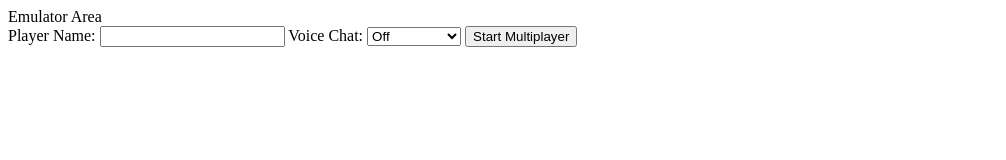
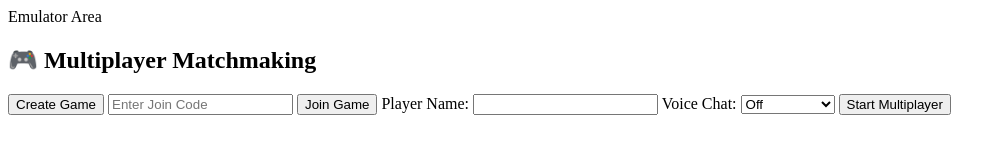
Before and after one commit to drfuentes76/Retro-Games, a plain HTML site: page index.html in a window 1280 px wide. Shown: the whole page, without its empty margins (0-1006 px from the left). Drawn offline with Linux system fonts and the light colour scheme.

Commit message:
Add files via upload

```diff
--- a/index.html
+++ b/index.html
@@ -15,7 +15,25 @@
       stopVoiceStream();
     }
   });
+
+  import { generateJoinCode, redirectToRoom } from './matchmaking.js';
+
+  function createRoom() {
+    const code = generateJoinCode();
+    alert('Room Code: ' + code + '\nLink: ' + window.location.origin + window.location.pathname + '?room=' + code);
+    redirectToRoom(code);
+  }
+
+  function joinRoom() {
+    const code = document.getElementById('roomInput').value.trim().toUpperCase();
+    if (code) redirectToRoom(code);
+  }
 </script></head><body><div id='emulatorContainer'>Emulator Area</div><div>
+  <h2>🎮 Multiplayer Matchmaking</h2>
+  <button onclick="createRoom()">Create Game</button>
+  <input type="text" id="roomInput" placeholder="Enter Join Code" />
+  <button onclick="joinRoom()">Join Game</button>
+
   <label>Player Name: <input type="text" id="playerName" /></label>
   <label>Voice Chat:
     <select id="voiceToggle">
@@ -56,5 +74,18 @@
       stopVoiceStream();
     }
   });
+
+  import { generateJoinCode, redirectToRoom } from './matchmaking.js';
+
+  function createRoom() {
+    const code = generateJoinCode();
+    alert('Room Code: ' + code + '\nLink: ' + window.location.origin + window.location.pathname + '?room=' + code);
+    redirectToRoom(code);
+  }
+
+  function joinRoom() {
+    const code = document.getElementById('roomInput').value.trim().toUpperCase();
+    if (code) redirectToRoom(code);
+  }
 </script>
 </body></html>
--- /dev/null
+++ b/matchmaking.js
@@ -0,0 +1,13 @@
+
+export function generateJoinCode(length = 6) {
+  const chars = 'ABCDEFGHIJKLMNOPQRSTUVWXYZ0123456789';
+  let code = '';
+  for (let i = 0; i < length; i++) {
+    code += chars.charAt(Math.floor(Math.random() * chars.length));
+  }
+  return code;
+}
+
+export function redirectToRoom(code) {
+  window.location.href = `index.html?room=${code}`;
+}
```
